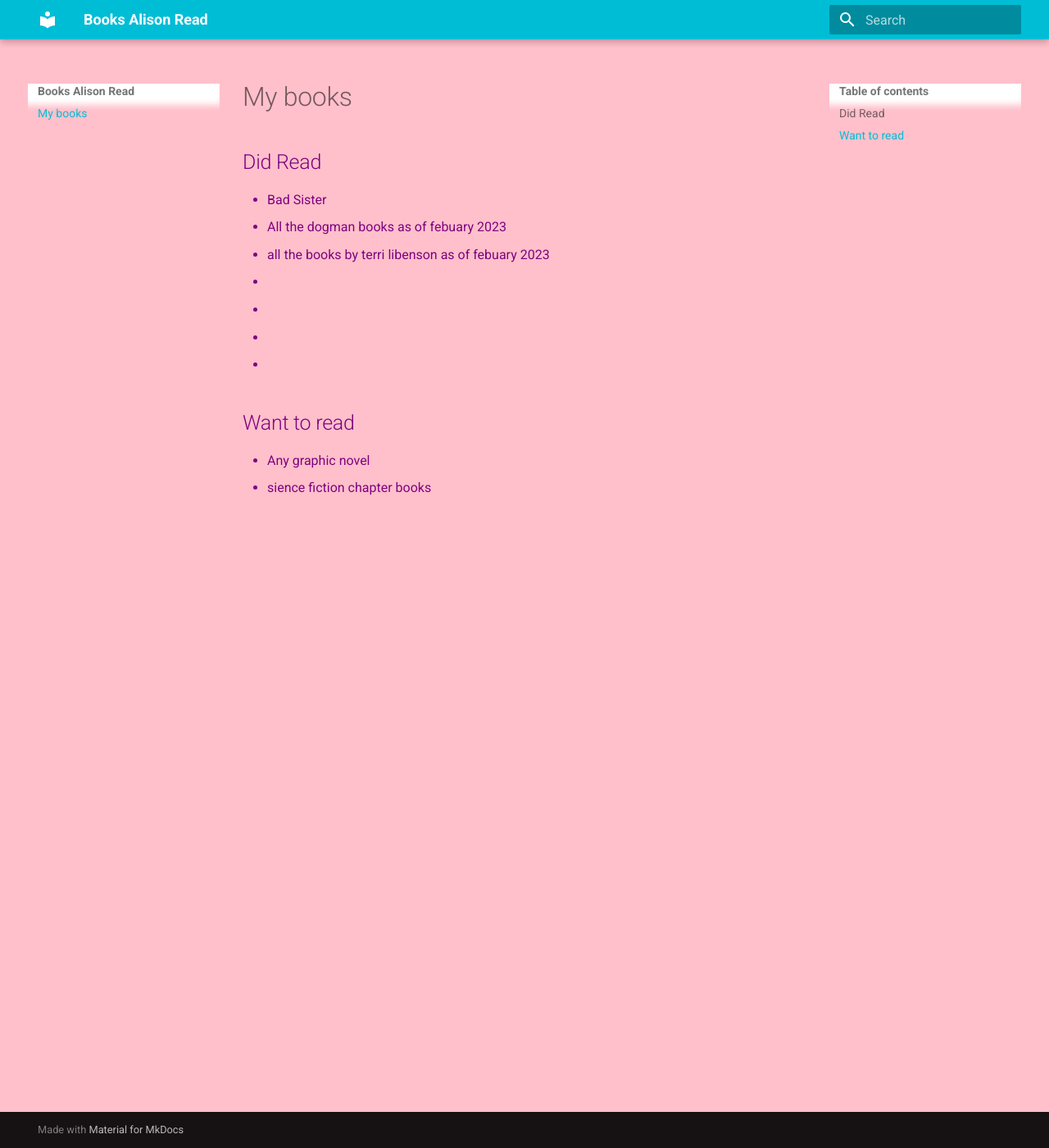
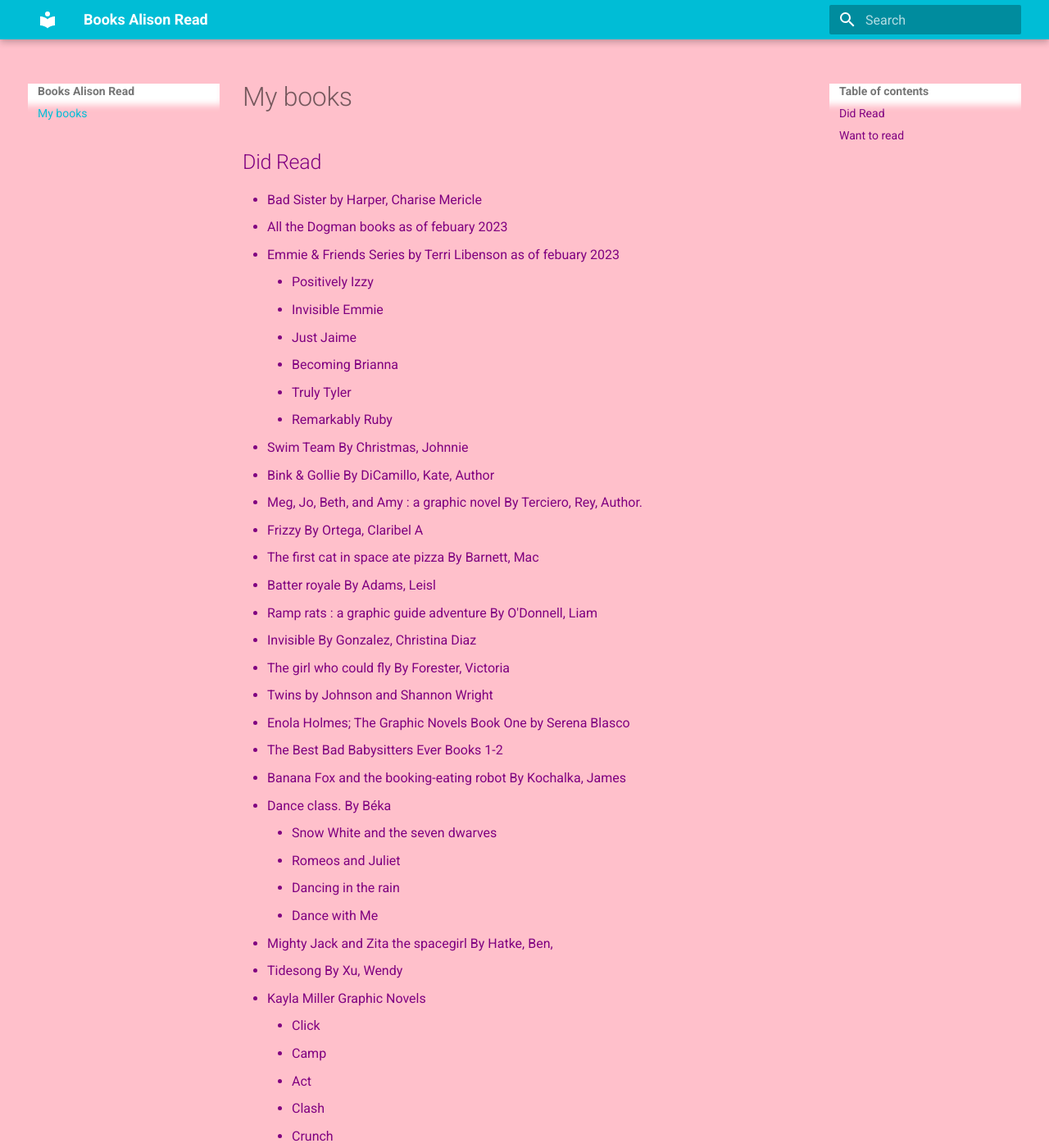
Before and after one commit to irishismyname/books-alison-read, an MkDocs documentation site: the page built from docs/index.md, in a window 1280 px wide and 1400 px high. Shown: the whole window at 82% size. Built offline with MkDocs 1.6.1 and Material for MkDocs 9.7.7, drawn with Linux system fonts in a browser that asks for light colours; some of the changed text lies outside the part shown.

Commit message:
Updated from VSCode

```diff
--- a/docs/index.md
+++ b/docs/index.md
@@ -1,12 +1,135 @@
 # My books
 ## Did Read
-- Bad Sister
-- All the dogman books as of  febuary 2023
--  all the books by terri libenson  as of febuary 2023
--
--
--
--
+- Bad Sister by Harper, Charise Mericle
+- All the Dogman books as of  febuary 2023
+-  Emmie & Friends Series by Terri Libenson  as of febuary 2023
+    - Positively Izzy
+    - Invisible Emmie
+    - Just Jaime
+    - Becoming Brianna
+    - Truly Tyler
+    - Remarkably Ruby
+- Swim Team By Christmas, Johnnie
+- Bink & Gollie By DiCamillo, Kate, Author
+- Meg, Jo, Beth, and Amy : a graphic novel By Terciero, Rey, Author.
+- Frizzy By Ortega, Claribel A
+- The first cat in space ate pizza By Barnett, Mac
+- Batter royale By Adams, Leisl
+- Ramp rats : a graphic guide adventure By O'Donnell, Liam
+- Invisible By Gonzalez, Christina Diaz
+- The girl who could fly By Forester, Victoria
+- Twins by Johnson and Shannon Wright
+- Enola Holmes; The Graphic Novels Book One by Serena Blasco
+- The Best Bad Babysitters Ever Books 1-2
+- Banana Fox and the booking-eating robot By Kochalka, James
+- Dance class. By Béka
+    - Snow White and the seven dwarves
+    - Romeos and Juliet
+    - Dancing in the rain
+    - Dance with Me
+- Mighty Jack and Zita the spacegirl By Hatke, Ben,
+- Tidesong By Xu, Wendy
+- Kayla Miller Graphic Novels
+    - Click
+    - Camp
+    - Act
+    - Clash
+    - Crunch
+- Breaking the ice By Nall, Gai
+- The Pathfinders Society Series
+    - The Mystery of the Moon Tower
+    - The Curse of the Crystal Cavern
+    - The Legend of the Lost Boy
+- Space Battle Lunchtime by Riess, Natalie
+    - A Recipe for Disaster
+    - Lights, camera, snacktion!
+By Riess, Natalie
+- Ramona and Beezus by Beverly Cleary
+- From the Notebooks of a Middle School Princess by Meg Cabot Books 1-4
+- Narwhal and Jellyfish series
+- Hilo. Books 1-5 by Winick, Judd
+- Magic tree House graphic novels By Osborne, Mary Pope
+    - mummies in the morning
+    - Pirates past Noon
+    - Dinosaurs Before Dark
+- Wings of Fire Graphic Novels Books 1-2
+- Monster friends By Vandorn, Kaeti
+- The great art caper By Jamieson, Victoria
+- The very genius notebooks : The chronicles of Deltovia, By Jaimes, Olivia
+- Surely surely Marisol Rainey By Kelly, Erin Entrada
+- The Cardboard kingdom Series (Books 1-2) By Sell, Chad
+- Ways to grow love By Watson, Renée
+- Salt magic By Larson, Hope
+- Jellaby : monster in the city By Soo, Kean
+- Phoebe and her Unicorn Adventure by Simpson, Dana
+    -  Unicorn Bowling
+    -  Camping with Unicorns
+    -  Virtual Unicorn Experience
+    -  Unicorn on a Roll
+    - Unicorn of many Hats
+    - Unicorn Theater
+    - Unicorn Crossing
+    - Unicorn Playlist
+    - Unicorn Famous
+- Owly by Runton, Andy
+    - Flying Lessons
+    - A Time to be Brave
+   - The Way Home
+- Babymouse series
+- Wingbearer By Liu, Marjorie
+- The secret garden on 81st St: retelling of The secret garden By Weir, Ivy Noelle
+- Allergic By Lloyd, Megan Wagner
+- Pee, Bee and Jay
+    - Liftoff
+    - Finding Gramps
+    - Stuck Together
+- Ariol Books
+- Star scouts By Lawrence, Mike
+- Stargazing By Wang, Jen
+- Turtle in paradise : the graphic novel By Holm, Jennifer L
+- Raina Telgemeier Graphic Novels
+    - Sisters
+    - Guts
+    - Smile
+- Nightlights By Alvarez, Lorena
+- Otto : a palindrama By Agee, Jon
+- Sanity & Tallulah By Brooks, Molly
+- My Bejing : four stories of everyday wonder By Jun, Nie
+- Miss Quinces By Fajardo, Kat
+- Isla to island By Castellanos, Alexis
+- Too pig to fail By Harrell, Rob
+- The Sunny Series By Jennifer Holmes
+    - Sunny Makes a Splash
+    - Sunny Side Up
+    - Swing it, Sunny
+    - Sunny Rolls the Dice
+- Scout is not a band kid By Armstrong, Jade
+- Squish Series by Jennifer Holm
+- Forever home By Ayoub, Jenna
+- Katie the catsitter By Venable, Colleen A. F
+- Measuring up By LaMotte, Lily
+- Haylee and Comet : a tale of cosmic friendship By Marcero, Deborah
+- Jukebox By Giordano, Nick/ Chanani, Nidhi
+- Roller girl By Jamieson, Victoria
+- Cat Kid Comic Club
+- Shirley & Jamila save their summer By Goerz, Gillian
+- The Bad Guys Series
+- Doodleville. 1 By Sell, Chad
+- Pawcasso By Lai, Remy
+- Stuck By Swender, Jennifer
+- The witch's apprentice By Elliott, Zetta
+- CatStronauts by Brockington, Drew
+    - Robot rescue
+    - Slapdash Science
+- Poached By Gibbs, Stuart
+- Panda-monium By Gibbs, Stuart
+- Disney NeverGirls Series Books #1-13
+- The Owl Diaries
+
+
+
+
 ## Want to read
  - Any graphic novel
- - sience fiction chapter books
+ - Science fiction chapter books
+ - Surprisingly Sarah by Terri Libenson
```
